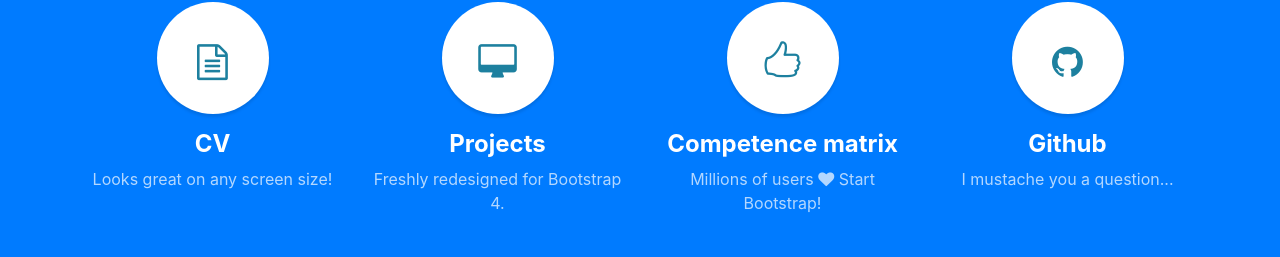
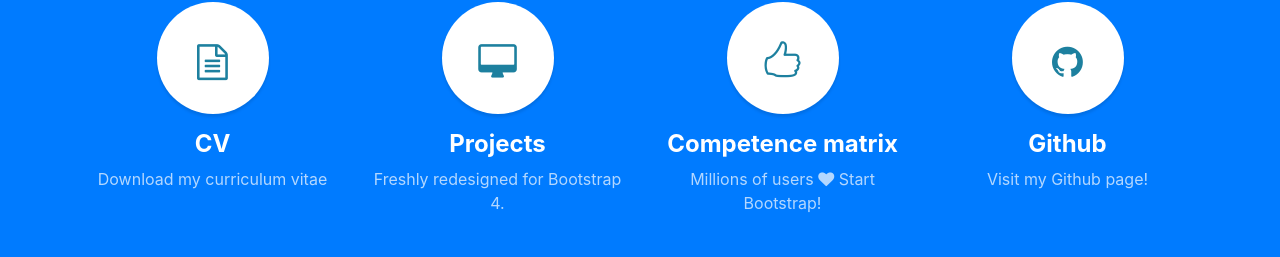
Before and after one commit to JorenVermeir/JorenVermeir.github.io, a website with bundled scripts: page index.html in a window 1280 px wide. Shown: the part 1595-1852 px from the top of the page. Built offline with nearby package versions, Linux system fonts and the light colour scheme.

Commit message:
Text aanpassingen

```diff
--- a/index.html
+++ b/index.html
@@ -94,7 +94,7 @@
             <h4>
               <strong>CV</strong>
             </h4>
-            <p class="text-faded mb-0">Looks great on any screen size!</p>
+            <p class="text-faded mb-0">Download my curriculum vitae</p>
           </div>
           <div class="col-lg-3 col-md-6 mb-5 mb-lg-0">
             <span class="service-icon rounded-circle mx-auto mb-3">
@@ -123,7 +123,7 @@
             <h4>
               <strong>Github</strong>
             </h4>
-            <p class="text-faded mb-0">I mustache you a question...</p>
+            <p class="text-faded mb-0"> Visit my Github page!</p>
           </div>
         </div>
       </div>
```
